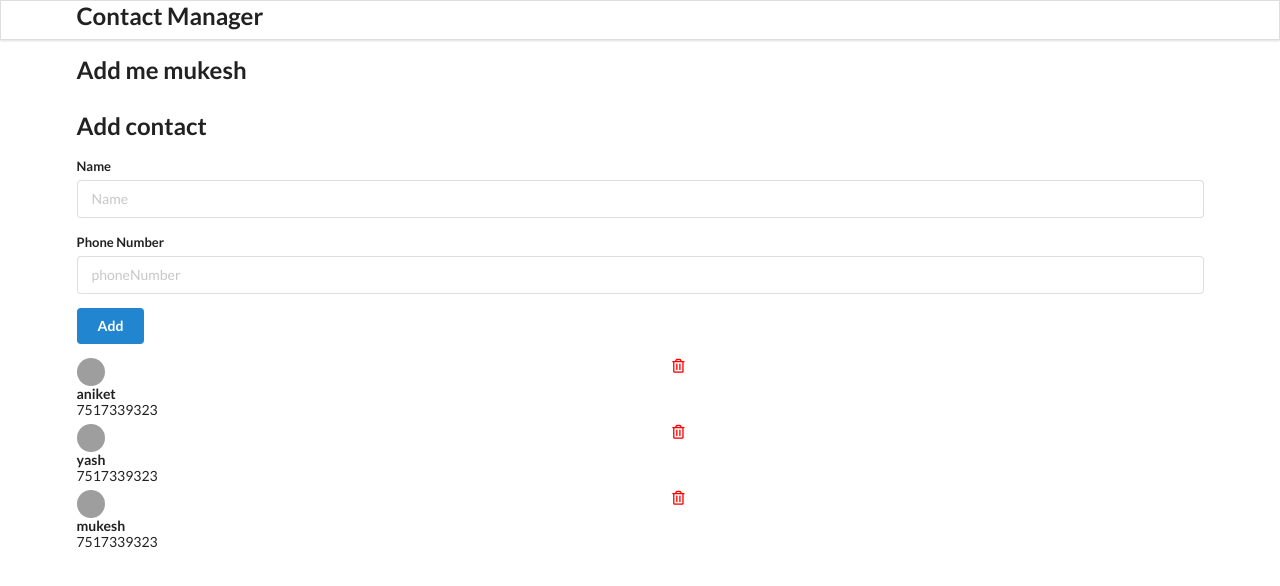
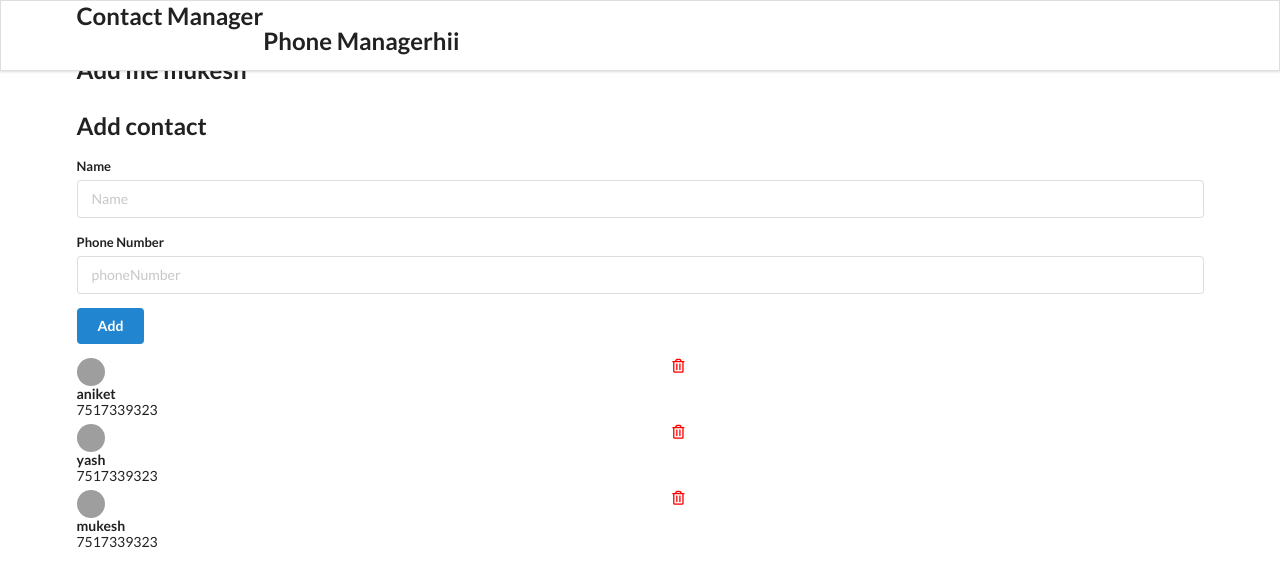
Before and after one commit to aniket952/Contact-Manger, a React (Create React App) app in the folder contact-app/: page / in a window 1280 px wide. Shown: the top 586 px of the page. Built offline with nearby package versions, Linux system fonts and the light colour scheme; grey boxes are pictures that could not be loaded.

Commit message:
updated code

```diff
--- a/contact-app/src/Images/utilsdev.js
+++ b/contact-app/src/Images/utilsdev.js
@@ -5,10 +5,6 @@ function util() {
     <div className="ui fixed menu">
       <div className="ui container center">
         <h2>util Manager</h2>
-        <button>Add</button>
-        <img src='' alt="aniekt"></img>
-        <p>ths is your Manager</p>
-        <img src='' alt="note"></img>
       </div>
     </div>
   );
--- a/contact-app/src/components/Header.js
+++ b/contact-app/src/components/Header.js
@@ -5,6 +5,8 @@ function Header() {
     <div className="ui fixed menu">
       <div className="ui container center">
         <h2>Contact Manager</h2>
+        <h2>Phone Manager</h2>
+        <h2>hii</h2>
       </div>
     </div>
   );
```
